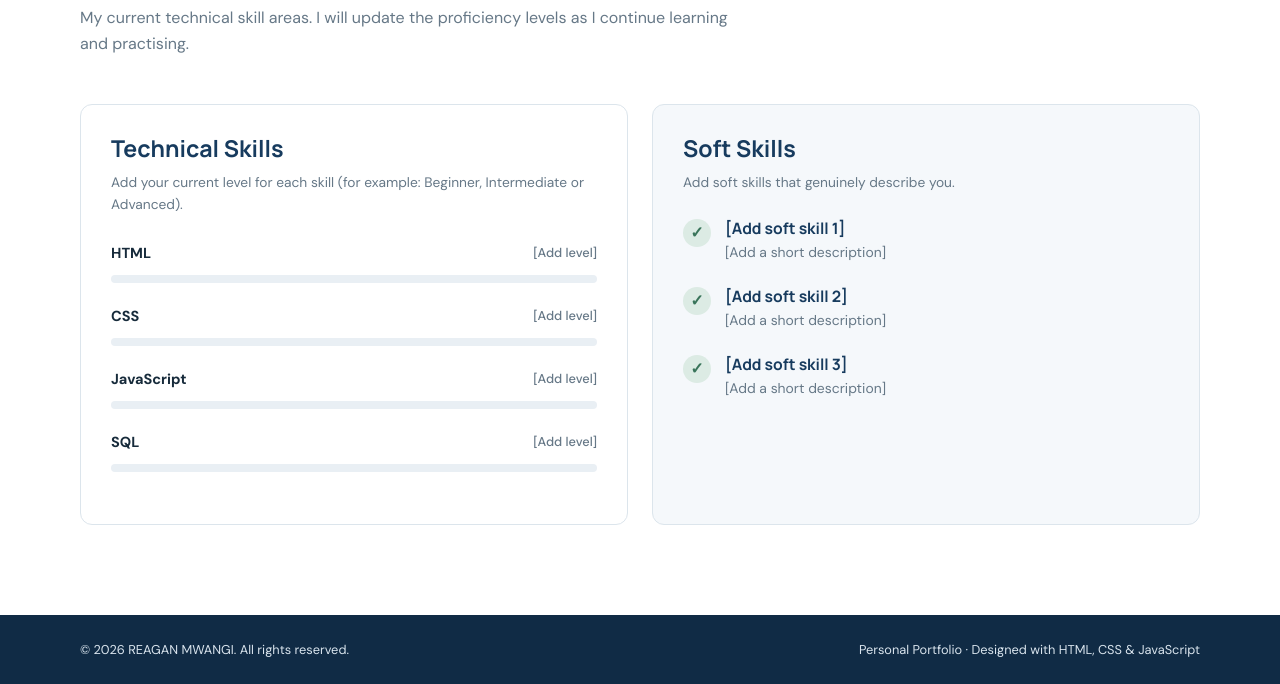
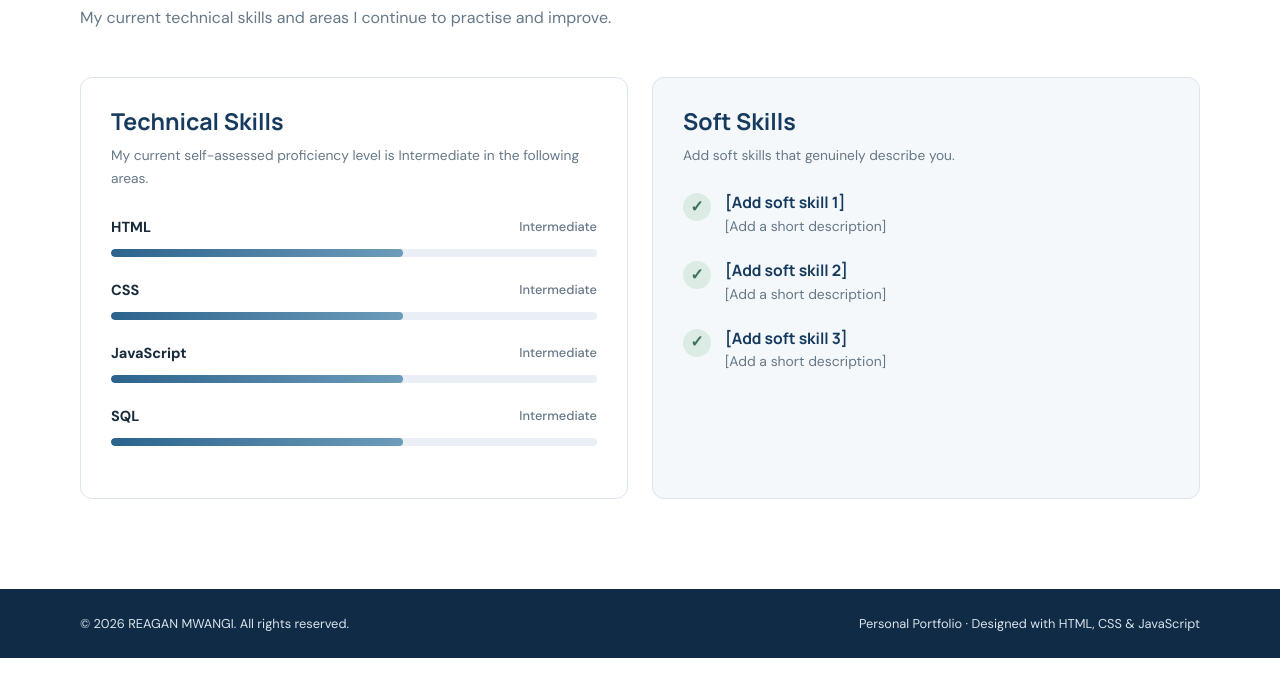
Before and after one commit to Reagan-tech456/fluffy-computing-machine, a plain HTML site: page skills.html in a window 1280 px wide. Shown: the part 256-940 px from the top of the page. After the commit the page ends 914 px from the top, so only its background shows below. Drawn offline with Linux system fonts and the light colour scheme.

Commit message:
Set technical skill levels to intermediate

```diff
--- a/skills.html
+++ b/skills.html
@@ -17,15 +17,15 @@
     </nav>
   </div></header>
   <main class="container page-main">
-    <section class="page-heading"><p class="eyebrow">WHAT I CAN DO</p><h1>My Skills</h1><p>My current technical skill areas. I will update the proficiency levels as I continue learning and practising.</p></section>
+    <section class="page-heading"><p class="eyebrow">WHAT I CAN DO</p><h1>My Skills</h1><p>My current technical skills and areas I continue to practise and improve.</p></section>
     <section class="skills-layout">
       <div class="skills-panel">
         <h2>Technical Skills</h2>
-        <p class="section-note">Add your current level for each skill (for example: Beginner, Intermediate or Advanced).</p>
-        <div class="skill-item"><div class="skill-label"><span>HTML</span><span>[Add level]</span></div><div class="skill-track"><span style="width: 0%"></span></div></div>
-        <div class="skill-item"><div class="skill-label"><span>CSS</span><span>[Add level]</span></div><div class="skill-track"><span style="width: 0%"></span></div></div>
-        <div class="skill-item"><div class="skill-label"><span>JavaScript</span><span>[Add level]</span></div><div class="skill-track"><span style="width: 0%"></span></div></div>
-        <div class="skill-item"><div class="skill-label"><span>SQL</span><span>[Add level]</span></div><div class="skill-track"><span style="width: 0%"></span></div></div>
+        <p class="section-note">My current self-assessed proficiency level is Intermediate in the following areas.</p>
+        <div class="skill-item"><div class="skill-label"><span>HTML</span><span>Intermediate</span></div><div class="skill-track"><span style="width: 60%"></span></div></div>
+        <div class="skill-item"><div class="skill-label"><span>CSS</span><span>Intermediate</span></div><div class="skill-track"><span style="width: 60%"></span></div></div>
+        <div class="skill-item"><div class="skill-label"><span>JavaScript</span><span>Intermediate</span></div><div class="skill-track"><span style="width: 60%"></span></div></div>
+        <div class="skill-item"><div class="skill-label"><span>SQL</span><span>Intermediate</span></div><div class="skill-track"><span style="width: 60%"></span></div></div>
       </div>
       <div class="skills-panel soft-panel">
         <h2>Soft Skills</h2>
```
